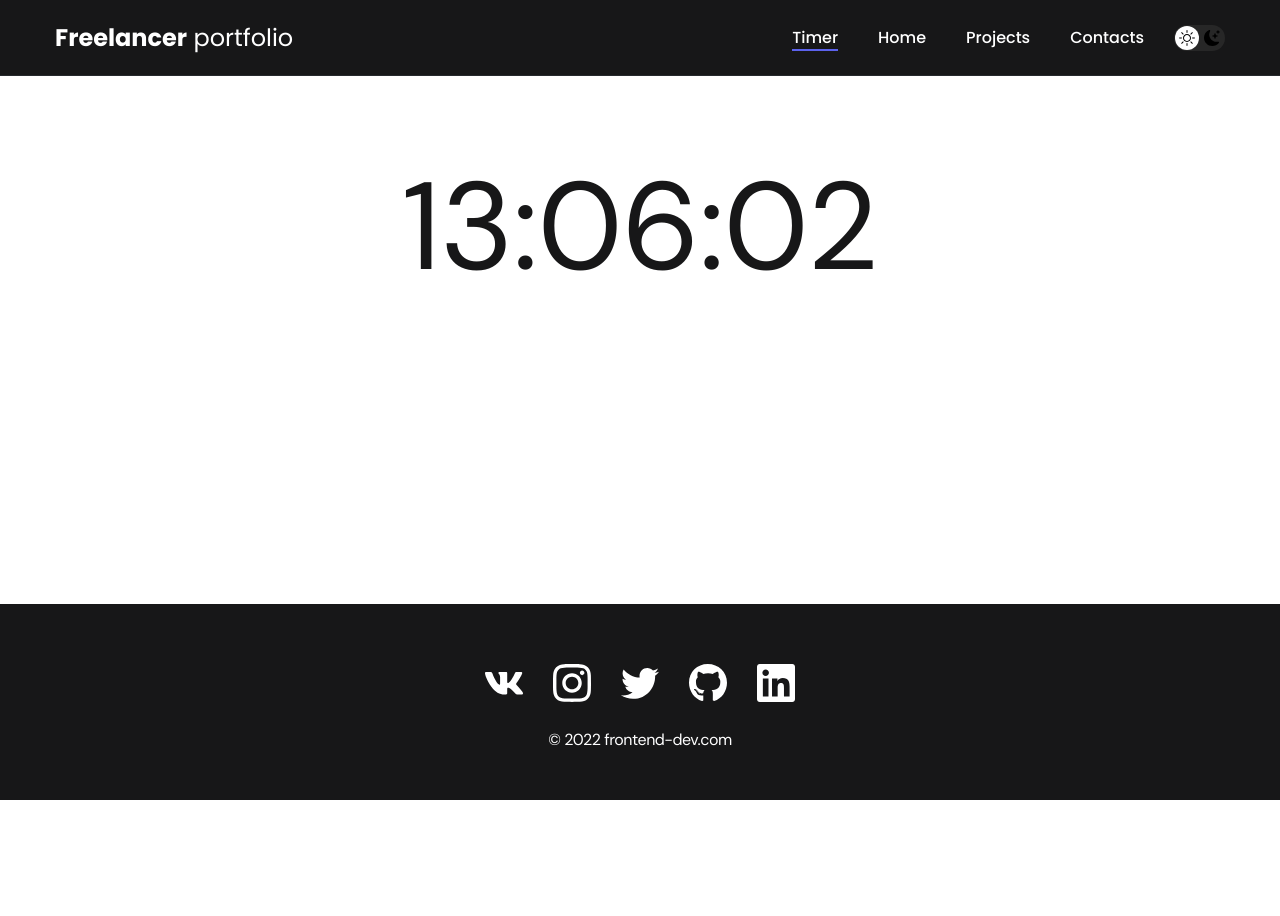
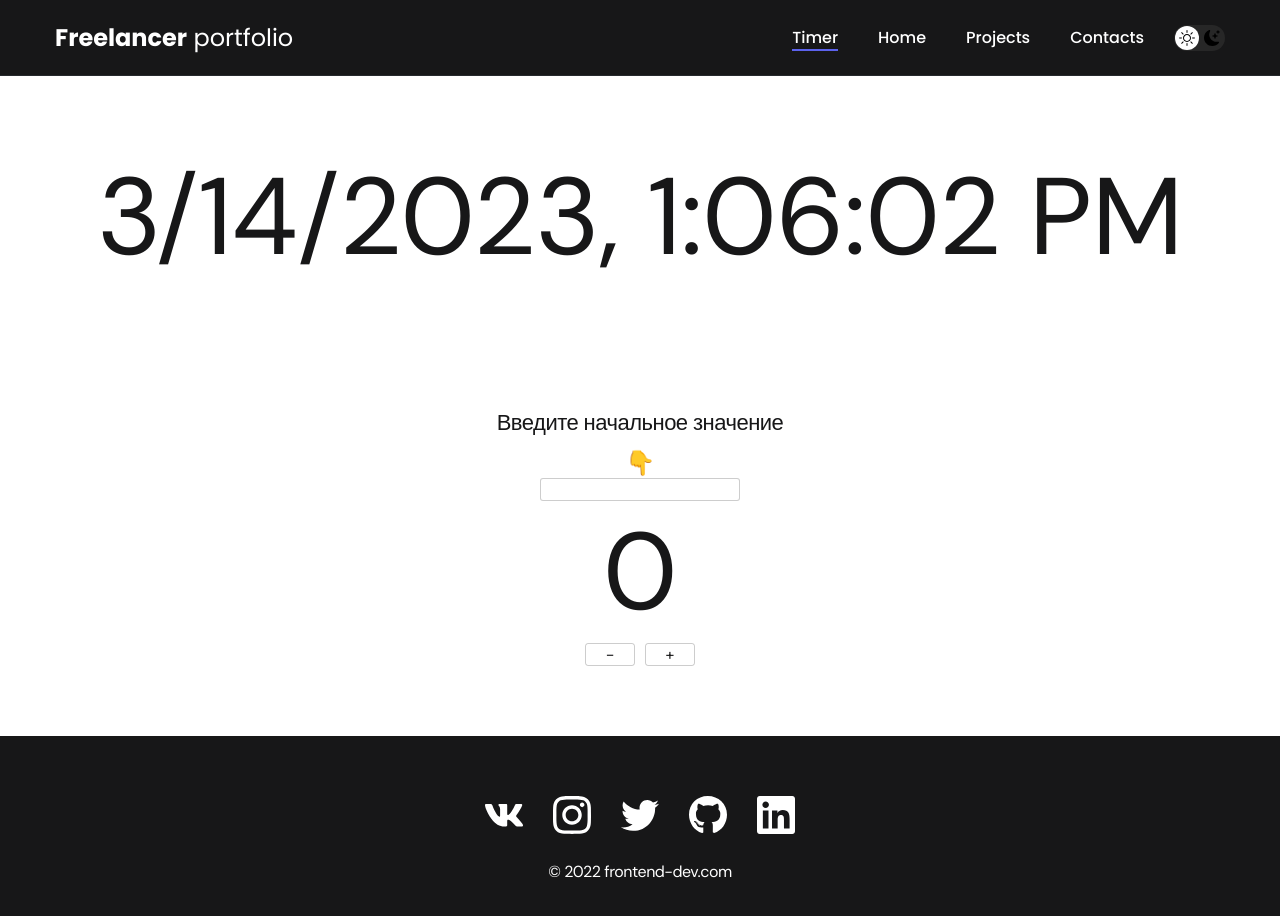
Before and after one commit to YamieM/react-warm, a React (Create React App) app: page /timer in a window 1280 px wide. Shown: the top 916 px of the page. Before the commit the page ends 800 px from the top, so only its background shows below. Built offline with nearby package versions, Linux system fonts and the light colour scheme.

Commit message:
+counter

```diff
--- /dev/null
+++ b/src/components/counter/Counter.jsx
@@ -0,0 +1,30 @@
+import { useState } from "react";
+import "./style.css";
+
+const Counter = () => {
+  const [count, setCount] = useState(0);
+  return (
+    <div className="counter-container">
+      <h1 className="counter-title">Введите начальное значение</h1>
+      <h1 className="counter-arrow">👇</h1>
+      <input
+        type="number"
+        className="counter-input"
+        onChange={(event) => {
+          setCount(Number(event.target.value));
+        }}
+      />
+      <h1 className="counter-count">{count}</h1>
+      <div className="counter-buttons">
+        <button className="counter-button" onClick={() => setCount(count - 1)}>
+          -
+        </button>
+        <button className="counter-button" onClick={() => setCount(count + 1)}>
+          +
+        </button>
+      </div>
+    </div>
+  );
+};
+
+export default Counter;
--- /dev/null
+++ b/src/components/counter/style.css
@@ -0,0 +1,49 @@
+.counter-container {
+  display: flex;
+  flex-direction: column;
+  align-items: center;
+  margin-top: 120px;
+}
+
+.counter-title {
+  font-size: 22px;
+}
+
+.counter-input {
+  background-color: white;
+  color: black;
+  width: 200px;
+  border: 1px solid #2525263a;
+  border-radius: 3px;
+}
+
+.counter-count {
+    font-size: calc(20px + 100 * (100vw / 1440));}
+
+.counter-arrow {
+  font-size: 24px;
+  margin-bottom: 10px;
+  animation: arrow-anim 1s linear infinite;
+}
+
+@keyframes arrow-anim {
+  0% {
+    transform: translateY(0px);
+  }
+  50% {
+    transform: translateY(10px);
+  }
+  100% {
+    transform: translateY(0px);
+  }
+}
+
+.counter-buttons {
+  display: flex;
+  gap: 10px;
+}
+.counter-button {
+  border: 1px solid #2525263a;
+  width: 50px;
+  border-radius: 3px;
+}
--- a/src/components/timeString/TimerString.jsx
+++ b/src/components/timeString/TimerString.jsx
@@ -1,20 +1,17 @@
-import { useEffect, useRef } from "react";
+import { useState, useEffect } from "react";
 import "./style.css";
+
 const TimerString = () => {
-  const timeH1 = useRef(null);
-  const timer = () => {
-    window.setInterval(() => {
-      let now = new Date();
-      timeH1.current.innerHTML = now.toLocaleTimeString("it-IT");
-      return timeH1;
-    }, 1000);
-  };
+  const [timeString, setTimeString] = useState(new Date());
 
   useEffect(() => {
-    timer();
-  });
+    const timerId = setInterval(() => {
+      setTimeString(new Date());
+    }, 1000);
+    return () => clearInterval(timerId);
+  }, [timeString]);
 
-  return <h1 ref={timeH1} className="timer-h1"> </h1>;
+  return <h1 className="timer-h1">{timeString.toLocaleString()}</h1>;
 };
 
 export default TimerString;
--- a/src/components/timeString/style.css
+++ b/src/components/timeString/style.css
@@ -1,8 +1,12 @@
 .timer-container {
   display: flex;
+  flex-direction: column;
   justify-content: center;
-  width: 100vw;
+  align-items: center;
+  width: 100%;
 }
+
 .timer-h1 {
-  font-size: 124px;
+  font-size: calc(20px + 100 * (100vw / 1440));
+  text-align: center;
 }
--- a/src/pages/Timer.jsx
+++ b/src/pages/Timer.jsx
@@ -1,3 +1,4 @@
+import Counter from "../components/counter/Counter";
 import TimerString from "../components/timeString/TimerString";
 
 const Timer = () => {
@@ -6,6 +7,7 @@ const Timer = () => {
       <div className="timer-container">
         <TimerString />
       </div>
+      <Counter />
     </main>
   );
 };
```
Also changed, not shown: src/styles/main.css (+5 -11 lines), src/img/icons/right-arrow.png (added).
